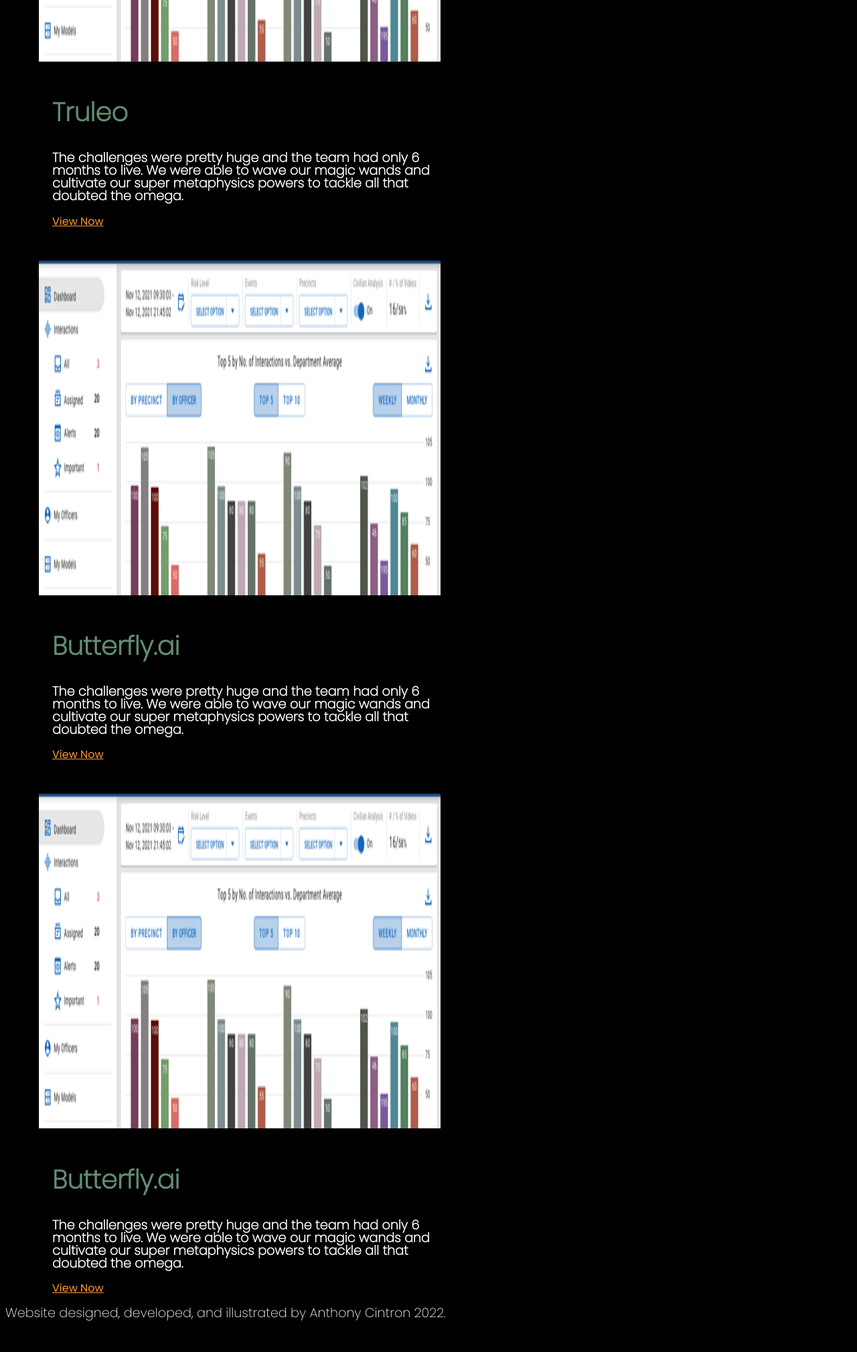
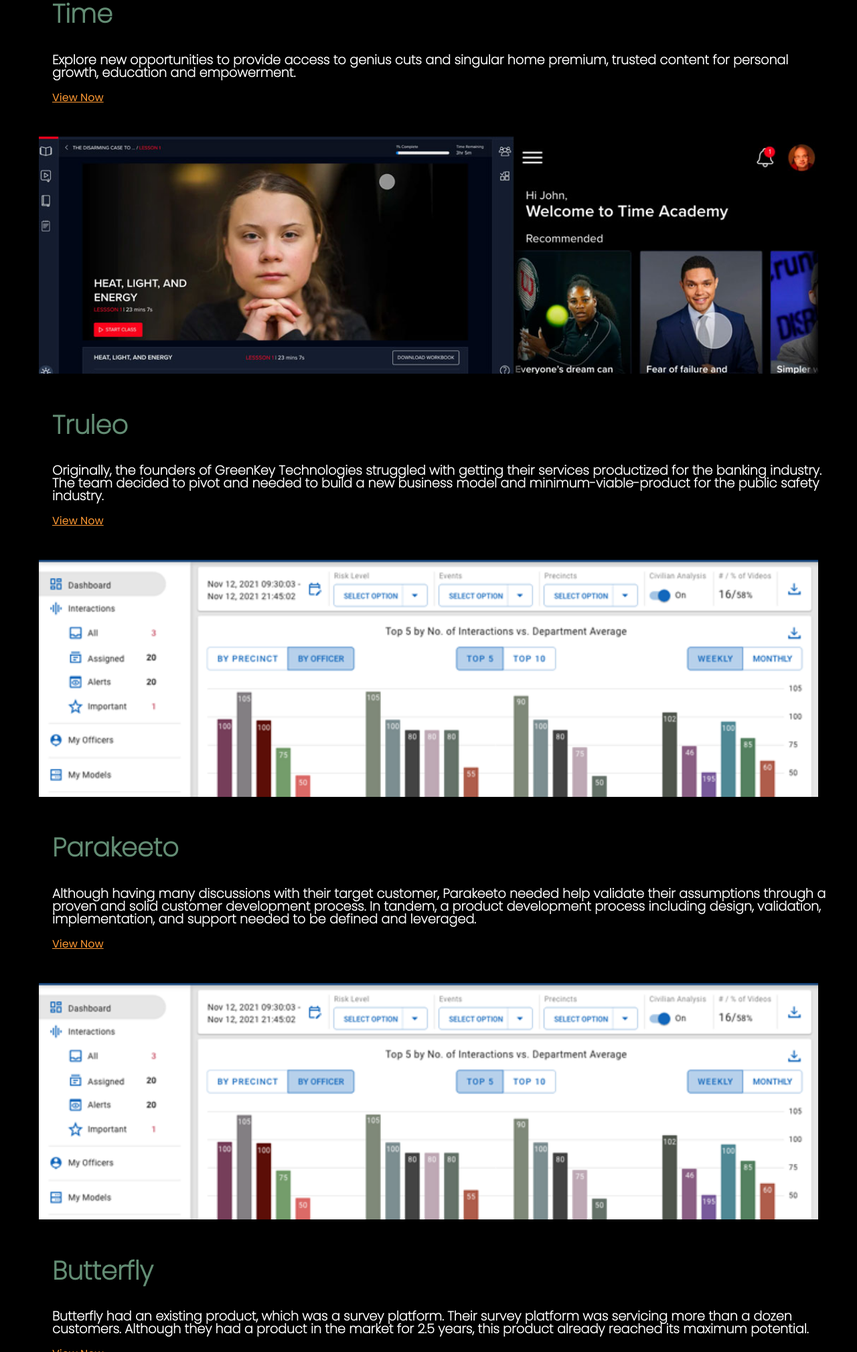
Before and after one commit to anthonycintron/anthonycintron.github.io, a plain HTML site: page portfolio/product-design/case-studies/index.html in a window 1280 px wide. Shown: the part 781-2800 px from the top of the page at 67% size. Before the commit the page ends 2771 px from the top, so only its background shows below. Drawn offline with Linux system fonts and the light colour scheme; files whose address does not match are found by name; a web font is replaced by a local one.

Commit message:
updates list view

```diff
--- a/css/list.css
+++ b/css/list.css
@@ -60,13 +60,13 @@
   color: #638d74;
 }
 img.thumbnail {
-  width: 600px;
-  height: 500px;
   padding-bottom: 50px;
+  width: 100%;
 }
 .descriptionContainer {
   padding-left: 20px;
   margin-top: -30px;
+  width: 100%;
 }
 /*
 .descriptionContainer h3.title {
@@ -87,4 +87,10 @@
 #footer{
   position: relative;
   font-size: 2vw;
+  text-align: center;
 }
+
+.credits {
+  text-align: center;
+  color: #707070;
+}
--- a/portfolio/product-design/case-studies/index.html
+++ b/portfolio/product-design/case-studies/index.html
@@ -29,7 +29,7 @@
   </div>
 
   <div id="subNav">
-    <p> Case Studies > <span>Product Strategy</span> </p>
+    <p> Case Studies > <span>Product Design</span> </p>
     <a href="index.html">< Back to Overview</a>
   </div>
 
@@ -37,17 +37,17 @@
     <div class="portfolioItem row">
       <img class="thumbnail column" src="../../../images/portfolio/product-design/case-studies/truleo.png"/>
       <div class="descriptionContainer column">
-        <h3 class="title">Truleo</h3>
-        <h3 class="shortDescription">The challenges were pretty huge and the team had only 6 months to live. We were able to wave our magic wands and cultivate our super metaphysics powers to tackle all that doubted the omega.</h3>
+        <h3 class="title">Time</h3>
+        <h3 class="shortDescription">Explore new opportunities to provide access to genius cuts and singular home premium, trusted content for personal growth, education and empowerment.</h3>
         <a href="detail.html" class="viewBtn">View Now</a>
       </div>
 
     </div>
     <div class="portfolioItem row">
-      <img class="thumbnail column" src="../../../images/portfolio/product-design/case-studies/truleo.png"/>
+      <img class="thumbnail column" src="../../../images/portfolio/product-design/case-studies/time/time-list-thumbnail.jpg"/>
       <div class="descriptionContainer column">
-        <h3 class="title">Butterfly.ai</h3>
-        <h3 class="shortDescription">The challenges were pretty huge and the team had only 6 months to live. We were able to wave our magic wands and cultivate our super metaphysics powers to tackle all that doubted the omega.</h3>
+        <h3 class="title">Truleo</h3>
+        <h3 class="shortDescription">Originally, the founders of GreenKey Technologies struggled with getting their services productized for the banking industry. The team decided to pivot  and needed to build a new business model and minimum-viable-product for the public safety industry.</h3>
         <a href="detail.html" class="viewBtn">View Now</a>
       </div>
 
@@ -56,14 +56,36 @@
     <div class="portfolioItem row">
       <img class="thumbnail column" src="../../../images/portfolio/product-design/case-studies/truleo.png"/>
       <div class="descriptionContainer column">
-        <h3 class="title">Butterfly.ai</h3>
-        <h3 class="shortDescription">The challenges were pretty huge and the team had only 6 months to live. We were able to wave our magic wands and cultivate our super metaphysics powers to tackle all that doubted the omega.</h3>
+        <h3 class="title">Parakeeto</h3>
+        <h3 class="shortDescription">Although having many discussions with their target customer, Parakeeto needed help validate their assumptions through a proven and solid customer development process. In tandem, a product development process including design, validation, implementation, and support needed to be defined and leveraged.</h3>
         <a href="detail.html" class="viewBtn">View Now</a>
       </div>
 
     </div>
+
+    <div class="portfolioItem row">
+      <img class="thumbnail column" src="../../../images/portfolio/product-design/case-studies/truleo.png"/>
+      <div class="descriptionContainer column">
+        <h3 class="title">Butterfly</h3>
+        <h3 class="shortDescription">Butterfly had an existing product, which was a survey platform. Their survey platform was servicing more than a dozen customers. Although they had a product in the market for 2.5 years, this product already reached its maximum potential.</h3>
+        <a href="detail.html" class="viewBtn">View Now</a>
+      </div>
+
+    </div>
+
+    <div class="portfolioItem row">
+      <img class="thumbnail column" src="../../../images/portfolio/product-design/case-studies/truleo.png"/>
+      <div class="descriptionContainer column">
+        <h3 class="title">IronSight</h3>
+        <h3 class="shortDescription">There was a gap between product and engineering leadership. Company needed an actionable product strategy which enforces discipline and the completion of short-term goals. Team was overwhelmed with providing existing customer demands while also building an innovation plan. As a result, too many features were getting built while bypassing the customer and business validation process.</h3>
+        <a href="detail.html" class="viewBtn">View Now</a>
+      </div>
+
+    </div>
+
+
   </div>
-  <div id="footer">
+  <div id="footer row">
     <p class="credits">Website designed, developed, and illustrated by Anthony Cintron 2022.</p>
   </div>
 
```
Also changed, not shown: portfolio/product-design/case-studies/detail.html (+1 -1 lines), images/portfolio/product-design/case-studies/time/time-list-thumbnail.jpg (added), 5 other files.
